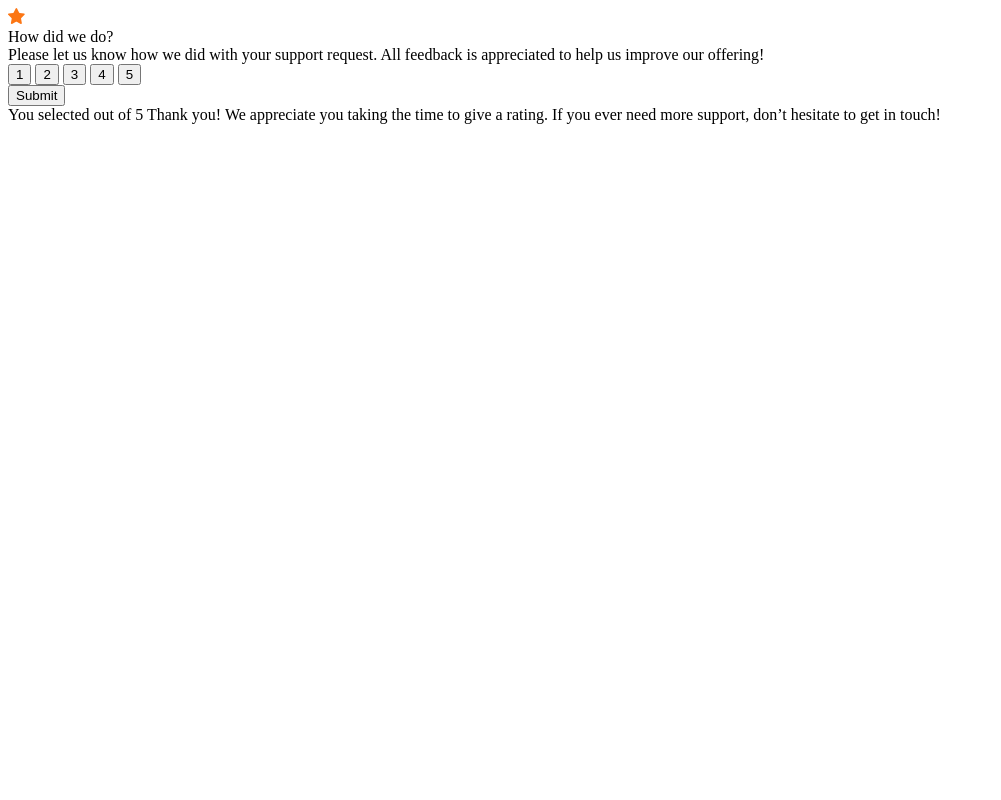
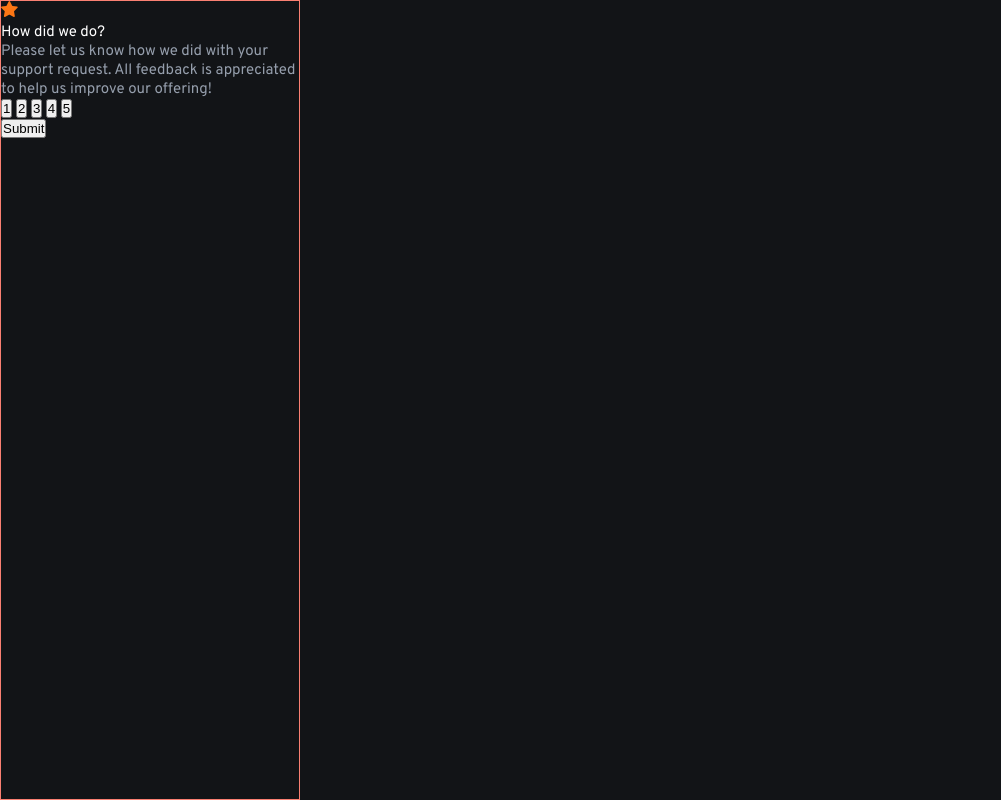
Before and after one commit to fantasticfahim/Interactive-Rating-Component, a plain HTML site: page index.html in a window 1280 px wide. Shown: the whole page, without its empty margins (0-1001 px from the left). Drawn offline with Linux system fonts and the light colour scheme.

Commit message:
Added a css file

```diff
--- a/index.html
+++ b/index.html
@@ -7,6 +7,12 @@
   <!-- displays site properly based on user's device -->
 
   <link rel="icon" type="image/png" sizes="32x32" href="./images/favicon-32x32.png">
+
+  <link rel="preconnect" href="https://fonts.googleapis.com">
+  <link rel="preconnect" href="https://fonts.gstatic.com" crossorigin>
+  <link href="https://fonts.googleapis.com/css2?family=Overpass:wght@400;700&display=swap" rel="stylesheet">
+
+  <link rel="stylesheet" href="style.css">
 
   <title>Frontend Mentor | Interactive rating component</title>
 
@@ -30,7 +36,7 @@
       to help us improve our offering!
     </div>
 
-    <div class="buttons">
+    <div id="buttons">
       <button>1</button>
       <button>2</button>
       <button>3</button>
@@ -47,12 +53,14 @@
 
   <!-- Thank you state start -->
 
-  You selected <!-- Add rating here --> out of 5
+  <div class="result-card" hidden>
+    You selected <!-- Add rating here --> out of 5
 
-  Thank you!
+    Thank you!
 
-  We appreciate you taking the time to give a rating. If you ever need more support,
-  don’t hesitate to get in touch!
+    We appreciate you taking the time to give a rating. If you ever need more support,
+    don’t hesitate to get in touch!
+  </div>
 
   <!-- Thank you state end -->
 
--- /dev/null
+++ b/style.css
@@ -0,0 +1,47 @@
+* {
+  margin: 0;
+  padding: 0;
+  box-sizing: border-box;
+}
+
+:root {
+  --orange: hsl(25, 97%, 53%);
+  --white: hsl(0, 0%, 100%);
+  --lightGrey: hsl(217, 12%, 63%);
+  --mediumGrey: hsl(216, 12%, 54%);
+  --darkBlue: hsl(213, 19%, 18%);
+  --veryDarkBlue: hsl(216, 12%, 8%);
+}
+
+body {
+  display: flex;
+  justify-content: center;
+  align-items: center;
+  height: 100vh;
+  font-size: 15px;
+  background-color: var(--veryDarkBlue);
+  font-family: 'Overpass', sans-serif;
+  position: absolute;
+}
+
+.main-container {
+  border: 1px solid salmon;
+  position: absolute;
+  top: 0;
+  bottom: 0;
+  left: 0;
+  right: 0;
+  width: 300px;
+}
+
+/* .img-container {} */
+
+.heading {
+  color: var(--white);
+}
+
+.description {
+  color: var(--lightGrey);
+}
+
+/* #buttons {} */
```
